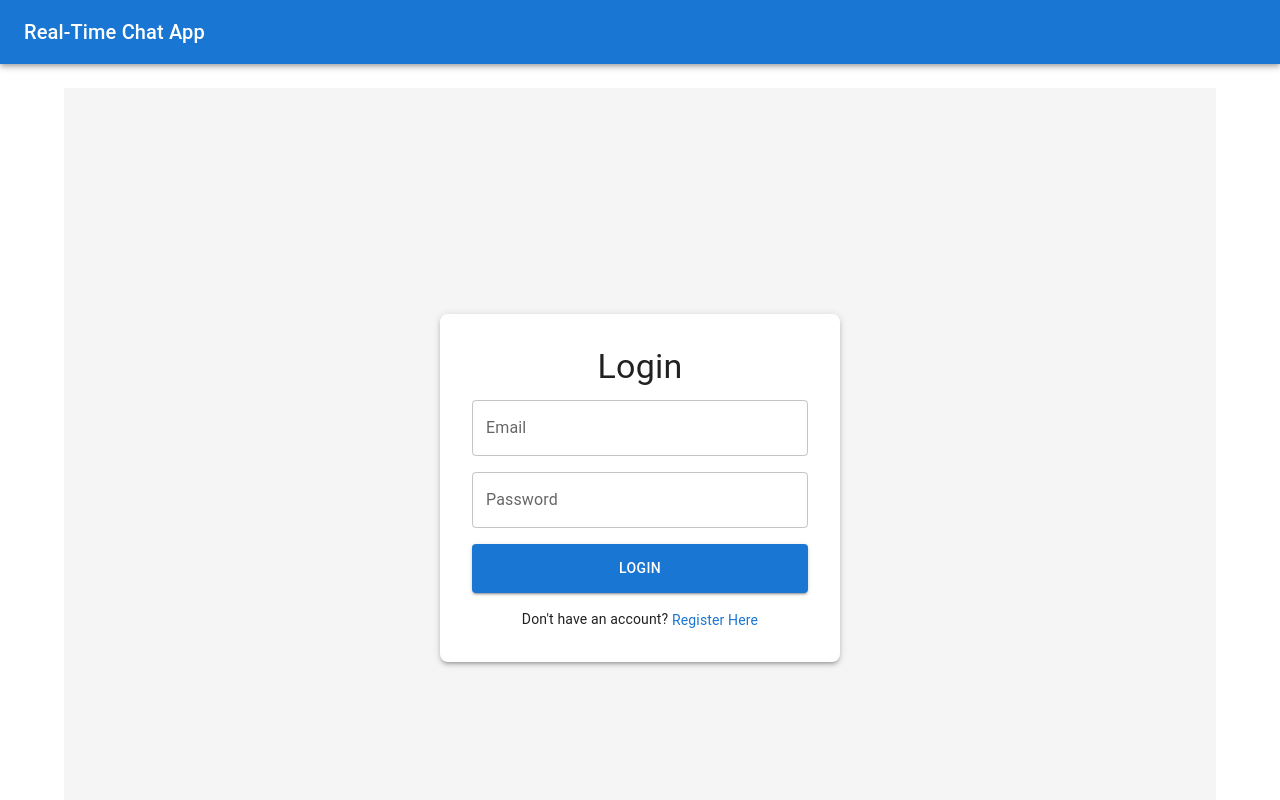
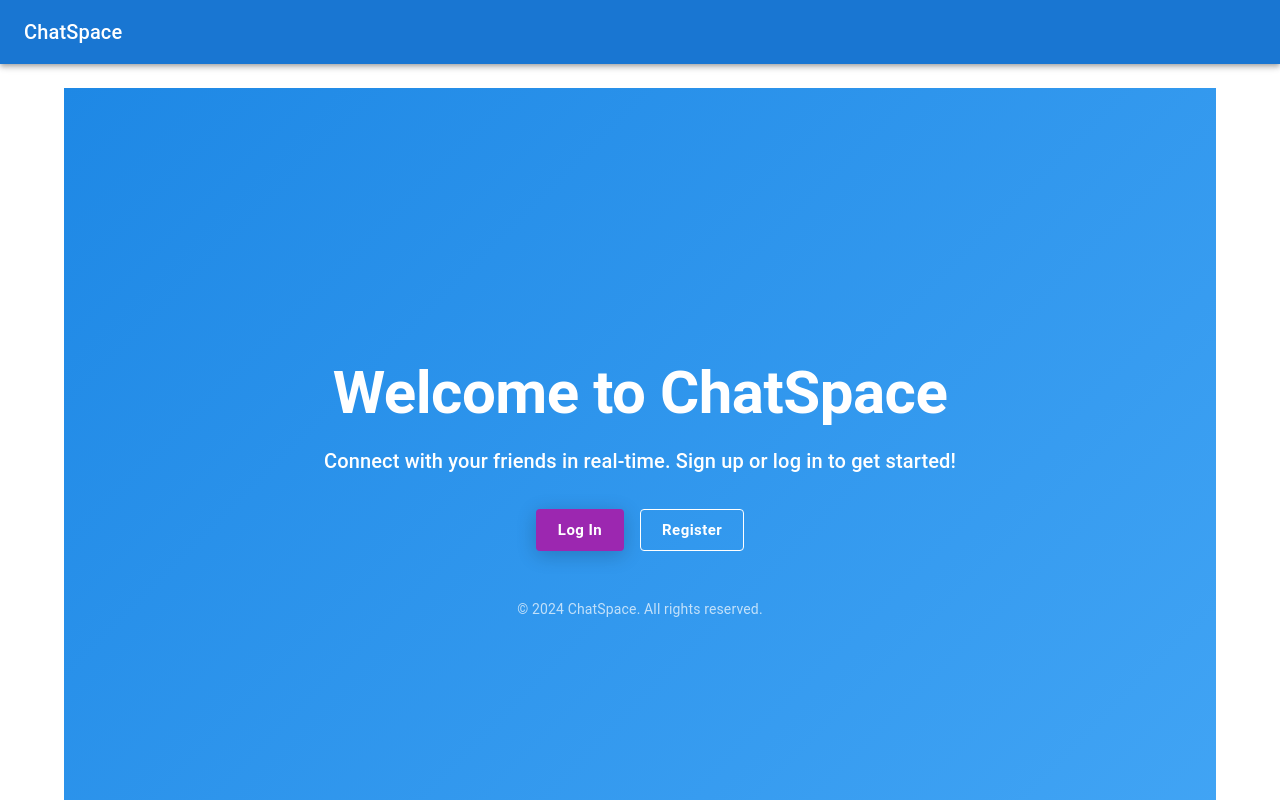
Before and after one commit to Muawia24/realtime_chat-app, a React (Create React App) app in the folder frontend/: page /home in a window 1280 px wide. Before the commit this address led to /login. Shown: the top 800 px of the page. Built offline with nearby package versions, Linux system fonts and the light colour scheme; no server answers.

Commit message:
Added home page

```diff
--- a/frontend/src/App.js
+++ b/frontend/src/App.js
@@ -5,6 +5,7 @@ import Login from './pages/Login';
 import Register from './pages/Register';
 import ChatRoom from './pages/Chat';
 import ChatRooms from './pages/ChatRooms';
+import HomePage from './pages/Home';
 import AdminRoomManager from './pages/AddUserToRoom';
 import LogoutHandler from './pages/LogoutHandler';
 import { useContext } from 'react';
@@ -27,7 +28,7 @@ const App = () => {
                 <AppBar position="static">
                     <Toolbar>
                         <Typography variant="h6" sx={{ flexGrow: 1 }}>
-                            Real-Time Chat App
+                            ChatSpace
                         </Typography>
                         <Header user={user} />
                     </Toolbar>
@@ -37,6 +38,9 @@ const App = () => {
                 <Box sx={{ flexGrow: 1, paddingY: 3 }}>
                     <Container>
                         <Routes>
+                            {/* Home Page Route */}
+                            <Route path="/home" element={<HomePage />} />
+
                             {/* Public Routes */}
                             <Route
                                 path="/login"
@@ -50,15 +54,15 @@ const App = () => {
                             {/* Protected Routes */}
                             <Route
                                 path="/chatrooms"
-                                element={user ? <ChatRooms /> : <Navigate to="/login" />}
+                                element={user ? <ChatRooms /> : <Navigate to="/home" />}
                             />
                             <Route
                                 path="/chat/:roomName"
-                                element={user ? <ChatRoom /> : <Navigate to="/login" />}
+                                element={user ? <ChatRoom /> : <Navigate to="/home" />}
                             />
                             <Route
                                 path="/chat/:roomName/manage"
-                                element={user ? <AdminRoomManager /> : <Navigate to="/login" />}
+                                element={user ? <AdminRoomManager /> : <Navigate to="/home" />}
                             />
 
                             {/* Logout Route */}
@@ -67,7 +71,7 @@ const App = () => {
                             {/* Fallback Route */}
                             <Route
                                 path="*"
-                                element={<Navigate to={user ? "/chatrooms" : "/login"} />}
+                                element={<Navigate to={user ? "/chatrooms" : "/home"} />}
                             />
                         </Routes>
                     </Container>
@@ -76,7 +80,7 @@ const App = () => {
                 {/* Footer */}
                 <Box component="footer" sx={{ py: 2, textAlign: 'center', backgroundColor: '#f8f9fa' }}>
                     <Typography variant="body2" color="textSecondary">
-                        © 2024 Real-Time Chat App. All rights reserved.
+                        © 2024 ChatSpace. All rights reserved.
                     </Typography>
                 </Box>
             </Box>
--- /dev/null
+++ b/frontend/src/pages/Home.js
@@ -0,0 +1,72 @@
+import React from 'react';
+import { Box, Typography, Button } from '@mui/material';
+import { useNavigate } from 'react-router-dom';
+
+const HomePage = () => {
+    const navigate = useNavigate();
+
+    return (
+        <Box
+            sx={{
+                display: 'flex',
+                flexDirection: 'column',
+                alignItems: 'center',
+                justifyContent: 'center',
+                height: '100vh',
+                background: 'linear-gradient(135deg, #1e88e5, #42a5f5)',
+                color: '#fff',
+                textAlign: 'center',
+                padding: 3,
+            }}
+        >
+            {/* Welcome Text */}
+            <Typography variant="h2" sx={{ fontWeight: 'bold', marginBottom: 2 }}>
+                Welcome to ChatSpace
+            </Typography>
+            <Typography variant="h6" sx={{ marginBottom: 4 }}>
+                Connect with your friends in real-time. Sign up or log in to get started!
+            </Typography>
+
+            {/* Action Buttons */}
+            <Box sx={{ display: 'flex', gap: 2 }}>
+                <Button
+                    variant="contained"
+                    color="secondary"
+                    size="large"
+                    onClick={() => navigate('/login')}
+                    sx={{
+                        boxShadow: '0 4px 20px rgba(0,0,0,0.2)',
+                        fontWeight: 'bold',
+                        textTransform: 'none',
+                    }}
+                >
+                    Log In
+                </Button>
+                <Button
+                    variant="outlined"
+                    size="large"
+                    onClick={() => navigate('/register')}
+                    sx={{
+                        borderColor: '#fff',
+                        color: '#fff',
+                        fontWeight: 'bold',
+                        textTransform: 'none',
+                        '&:hover': {
+                            borderColor: '#fff',
+                            backgroundColor: 'rgba(255,255,255,0.2)',
+                        },
+                    }}
+                >
+                    Register
+                </Button>
+            </Box>
+
+            {/* Footer */}
+            <Typography variant="body2" sx={{ marginTop: 6, opacity: 0.7 }}>
+                © {new Date().getFullYear()} ChatSpace. All rights reserved.
+            </Typography>
+        </Box>
+    );
+};
+
+export default HomePage;
```
